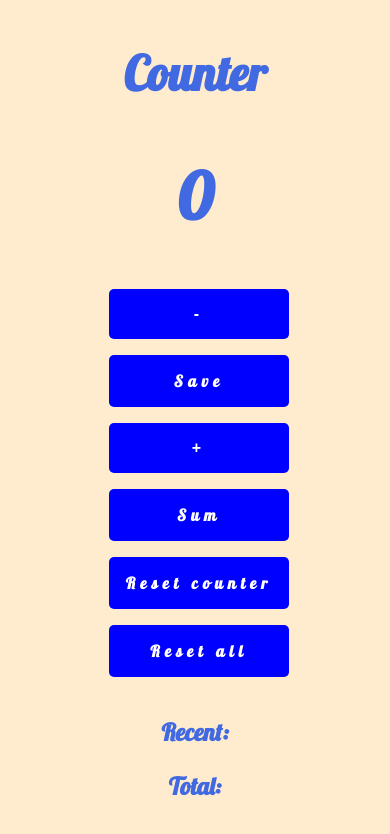
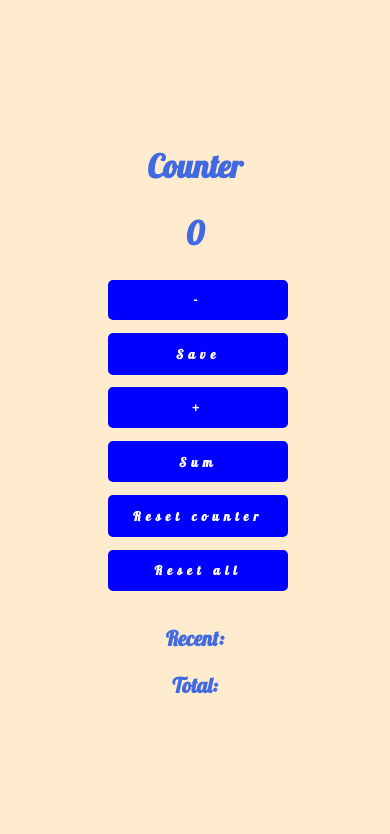
Before and after one commit to flicteram/flicteram.github.io, a plain HTML site: page Counter App/index.html in a window 390 px wide. Drawn offline with Linux system fonts and the light colour scheme.

Commit message:
Update style.css

```diff
--- a/Counter App/style.css
+++ b/Counter App/style.css
@@ -59,4 +59,16 @@ p{
         display:flex;
         flex-direction: column;
     }
+     h1{
+         font-size:2rem;
+     }
+     h2{
+         font-size:2rem;
+     }
+     button{
+         font-size:0.8rem;
+     }
+     p{
+         font-size:1.3rem
+     }
 }
```
